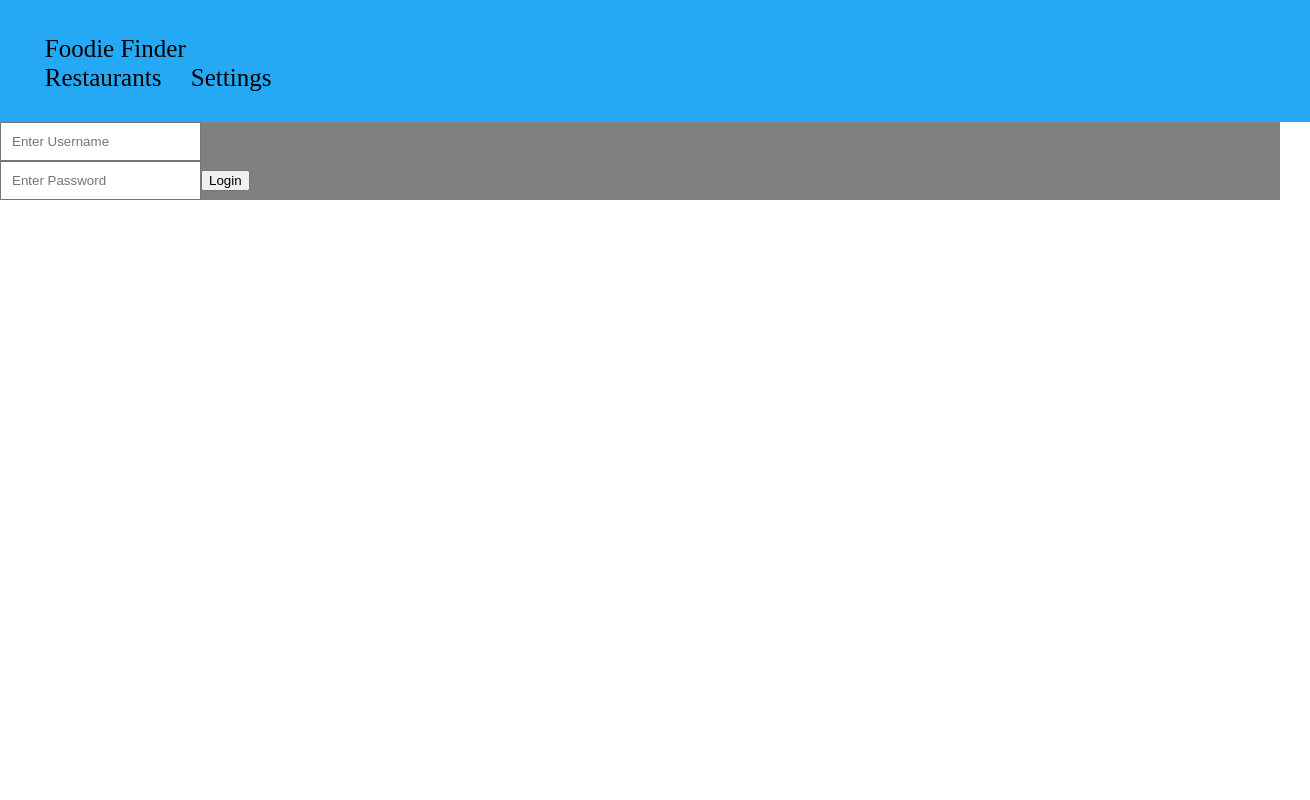
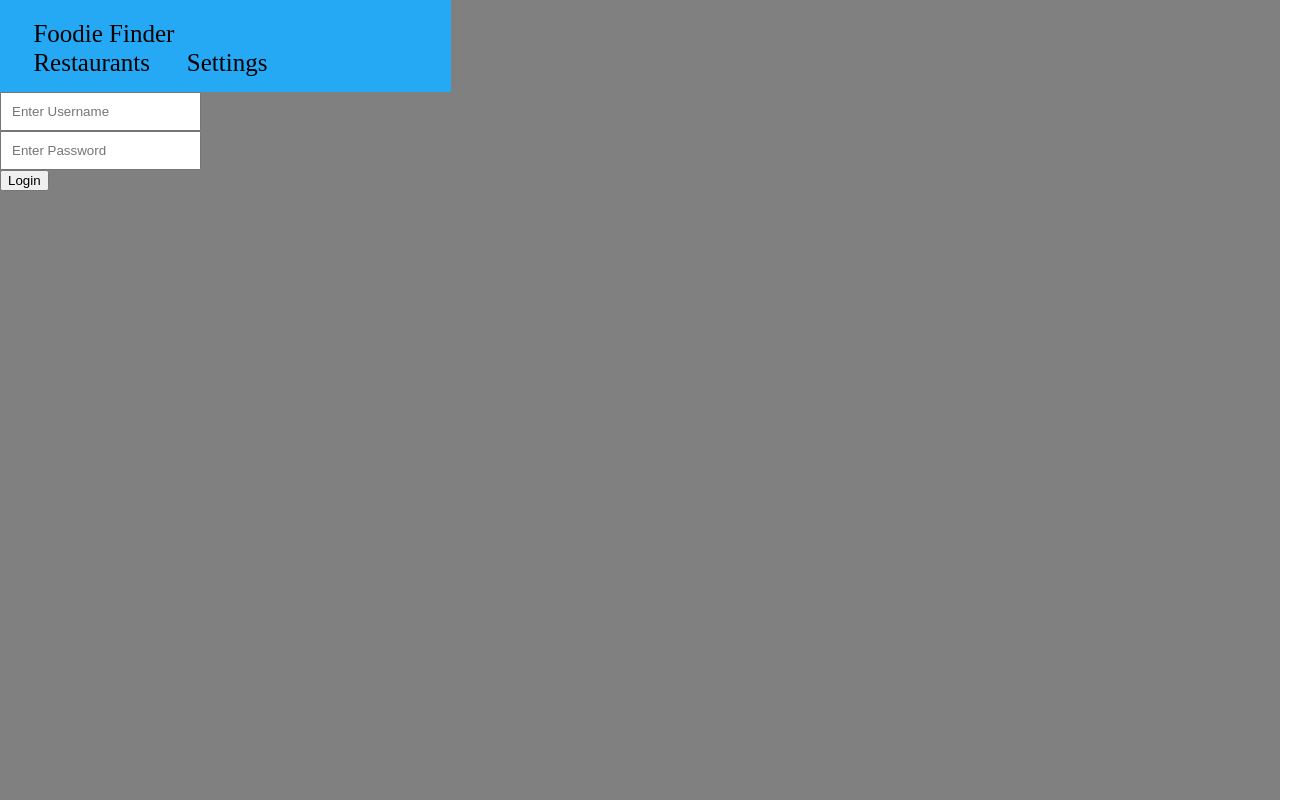
Before and after one commit to alvjg/food-app, a React (Create React App) app: page / in a window 1280 px wide. Shown: the whole page, 1310 px wide, since content can reach past the window. Built offline with nearby package versions, Linux system fonts and the light colour scheme.

Commit message:
attempted fix

```diff
--- a/src/App.css
+++ b/src/App.css
@@ -44,5 +44,3 @@ input {
     padding: 10px;
 
 }
-
-/* Navigation Bar */
--- a/src/App.js
+++ b/src/App.js
@@ -16,12 +16,13 @@ const router = createBrowserRouter(
 );
 
 const App = () => {
+  document.body.className = 'container';
   return (
+
     <>
 
-      <div class="container">
-        <RouterProvider router={router} />
-      </div>
+      <RouterProvider router={router} />
+
 
 
 
--- a/src/components/Home.js
+++ b/src/components/Home.js
@@ -1,4 +1,4 @@
-export default function Home() {
+const Home = () => {
     return (
         <>
             <div class="login-form">
@@ -12,3 +12,5 @@ export default function Home() {
 
         </>)
 }
+
+export default Home;
--- a/src/components/NavBar.css
+++ b/src/components/NavBar.css
@@ -1,7 +1,7 @@
 
 .navbar {
-    display: flex;
-    width: 100vw;
+    position: relative;
+    width: 100%;
     font-family: Montserrat;
     background-color: #25a9f5;
     padding: 15px;
--- a/src/components/NavBar.js
+++ b/src/components/NavBar.js
@@ -1,18 +1,22 @@
 import { NavLink } from "react-router-dom"
 import './NavBar.css'
-export default function NavBar() {
+
+const NavBar = () => {
+    console.log(document.getElementsByClassName("navbar").parentElement+"hihih");
     return (
         <>
             <nav class="navbar">
-                <div class="">
+
                     {/* NavLink has conditional class="active" (only appears when user clicks on the link)*/}
-                    <div class="logo">
-                        <NavLink to="/Home"> Foodie Finder</NavLink>
-                    </div>
-                    <NavLink to="/Home">Restaurants</NavLink>
-                    <NavLink to="/Settings">Settings</NavLink>
+                <div class="logo">
+                    <NavLink to="/Home">Foodie Finder</NavLink>
                 </div>
+                <NavLink to="/Home">Restaurants</NavLink>
+                <NavLink to="/Settings">Settings</NavLink>
+
             </nav>
 
         </>)
 }
+
+export default NavBar;
--- a/src/layouts/RootLayout.js
+++ b/src/layouts/RootLayout.js
@@ -1,10 +1,10 @@
-import { NavLink, Outlet } from "react-router-dom"
+import { Outlet } from "react-router-dom"
 import Navbar from '../components/NavBar'
+
 export default function RootLayout() {
     return (
         <>
             <div className="root-layout" class="flex-container">
-                <nav class="navbar">
                     <div class="container">
                         {/* NavLink has conditional class="active" (only appears when user clicks on the link)*/}
                         <Navbar />
@@ -14,7 +14,6 @@ export default function RootLayout() {
                         <NavLink to="/MainPage">Restaurants</NavLink>
                         <NavLink to="/Settings">Settings</NavLink> */}
                     </div>
-                </nav>
 
                 <main>
                     {/* renders the component(s) */}
```
